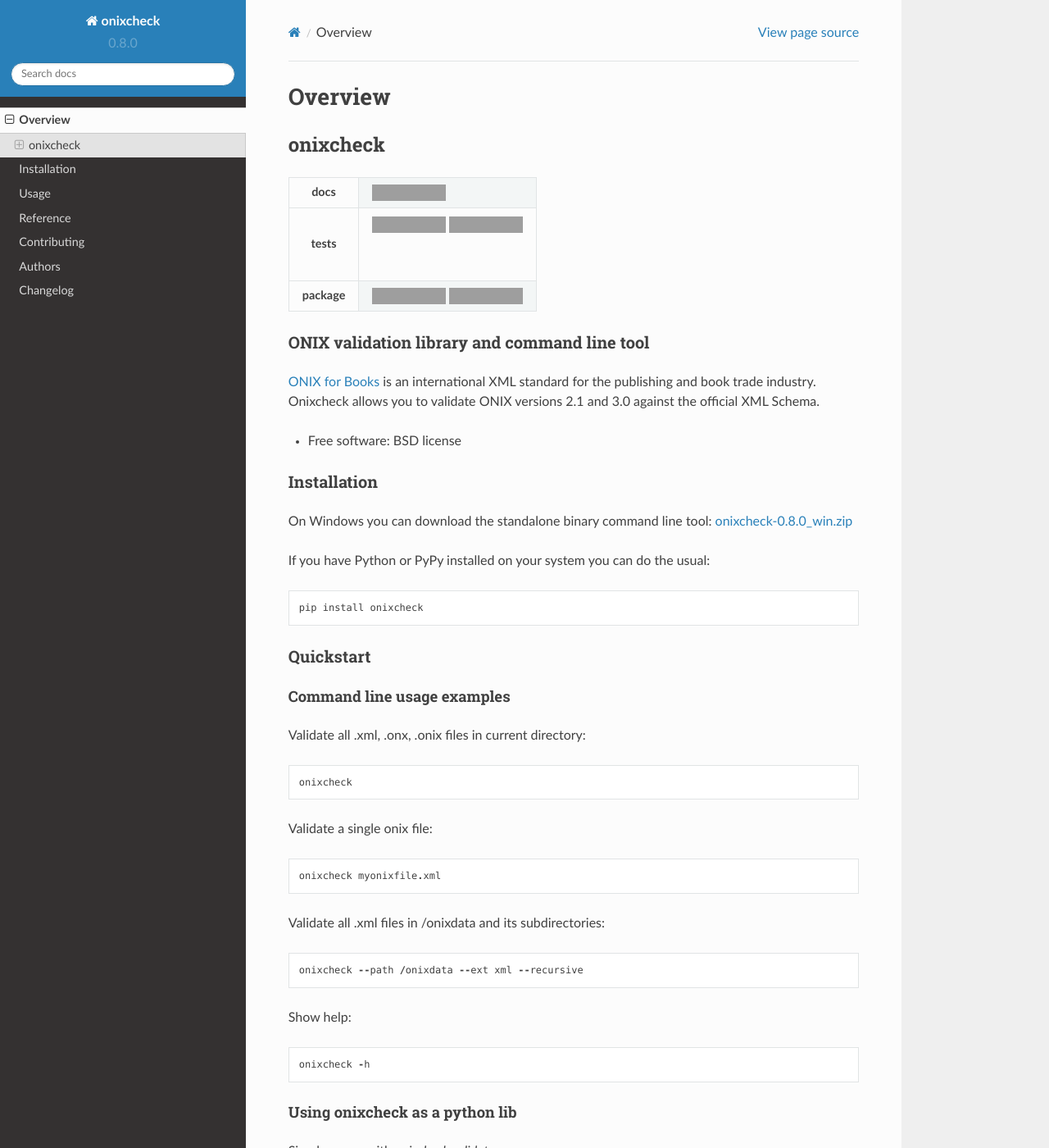
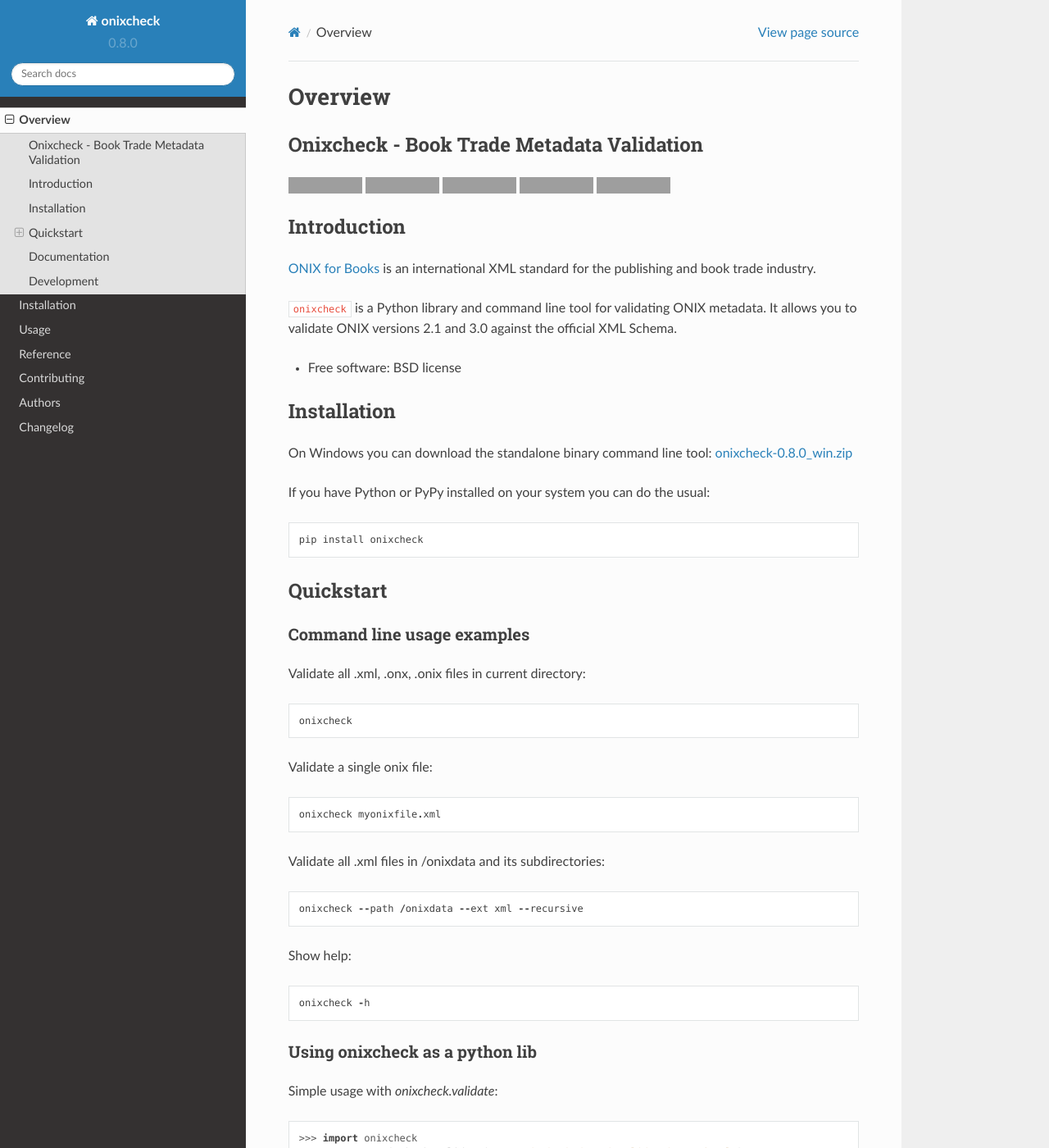
Before and after one commit to titusz/onixcheck, a Sphinx documentation site: the page built from docs/readme.rst, in a window 1280 px wide and 1400 px high. Shown: the whole window at 82% size. Built offline with Sphinx 7.4.7 and the Read the Docs theme 2.0.0, drawn with Linux system fonts in a browser that asks for light colours; some of the changed text lies outside the part shown; grey boxes are pictures that could not be loaded.

Commit message:
More documentation and autodoc

```diff
--- a/README.rst
+++ b/README.rst
@@ -1,48 +1,47 @@
-=========
-onixcheck
-=========
+==========================================
+Onixcheck - Book Trade Metadata Validation
+==========================================
 
-.. list-table::
-    :stub-columns: 1
 
-    * - docs
-      - |docs|
-    * - tests
-      - | |travis| |appveyor|
-        |
-    * - package
-      - |version| |downloads|
-
-.. |docs| image:: https://readthedocs.org/projects/onixcheck/badge/?style=flat-square
+.. image:: https://readthedocs.org/projects/onixcheck/badge/?style=flat-square
     :target: https://readthedocs.org/projects/onixcheck
     :alt: Documentation Status
 
-.. |travis| image:: http://img.shields.io/travis/titusz/onixcheck/master.svg?style=flat-square&label=Travis
+.. image:: http://img.shields.io/travis/titusz/onixcheck/master.svg?style=flat-square&label=Travis
+    :target: https://travis-ci.org/titusz/onixcheck
     :alt: Travis-CI Build Status
-    :target: https://travis-ci.org/titusz/onixcheck
 
-.. |appveyor| image:: https://img.shields.io/appveyor/ci/titusz/onixcheck/master.svg?style=flat-square&label=AppVeyor
+
+.. image:: https://img.shields.io/appveyor/ci/titusz/onixcheck/master.svg?style=flat-square&label=AppVeyor
+    :target: https://ci.appveyor.com/project/titusz/onixcheck
     :alt: AppVeyor Build Status
-    :target: https://ci.appveyor.com/project/titusz/onixcheck
 
-.. |version| image:: http://img.shields.io/pypi/v/onixcheck.svg?style=flat-square
+
+.. image:: http://img.shields.io/pypi/v/onixcheck.svg?style=flat-square
+    :target: https://pypi.python.org/pypi/onixcheck
     :alt: PyPI Package latest release
+
+
+.. image:: http://img.shields.io/pypi/dm/onixcheck.svg?style=flat-square
     :target: https://pypi.python.org/pypi/onixcheck
+    :alt: PyPI Package monthly downloads
 
-.. |downloads| image:: http://img.shields.io/pypi/dm/onixcheck.svg?style=flat-square
-    :alt: PyPI Package monthly downloads
-    :target: https://pypi.python.org/pypi/onixcheck
 
-ONIX validation library and command line tool
-=============================================
+============
+Introduction
+============
 
 `ONIX for Books <http://www.editeur.org/11/Books/>`_ is an international XML
-standard for the publishing and book trade industry. Onixcheck allows you
-to validate ONIX versions 2.1 and 3.0 against the official XML Schema.
+standard for the publishing and book trade industry.
+
+``onixcheck`` is a Python library and command line tool for validating ONIX
+metadata. It allows you to validate ONIX versions 2.1 and 3.0 against the
+official XML Schema.
 
 
 * Free software: BSD license
 
+============
 Installation
 ============
 
@@ -54,6 +53,7 @@
     pip install onixcheck
 
 
+==========
 Quickstart
 ==========
 
@@ -83,22 +83,29 @@
 Using onixcheck as a python lib
 -------------------------------
 
-Simple usage with `onixcheck.validate`::
+Simple usage with `onixcheck.validate`:
 
-    import onixcheck
-    errors = onixcheck.validate('/somedir/onixfile.xml')
+.. code-block:: pycon
 
-`errors` is either a list of `Message` objects
-(INVALID file) or an empty list (VALID file)
+    >>> import onixcheck
+    >>> errors = onixcheck.validate('src/onixcheck/data/invalid_onix3_ref.xml')
+    >>> print(errors[0].short)
+    ERROR - invalid_onix3_ref.xml:4:0 - Element 'SentDateTime': This element is not expected. Expected is ( Sender ).
 
+`errors` is either a list of `Message` objects (INVALID file) or an empty list (VALID file)
+
+=============
 Documentation
 =============
 
 https://onixcheck.readthedocs.org/
 
+===========
 Development
 ===========
 
 To run the all tests run::
 
     tox
+
+Contributions/suggestions are welcome.
--- a/docs/conf.py
+++ b/docs/conf.py
@@ -2,7 +2,6 @@
 from __future__ import unicode_literals
 
 import os
-
 
 extensions = [
     'sphinx.ext.autodoc',
```
Also changed, not shown: docs/reference/onixcheck.rst (+11 -1 lines), 2 other files.
